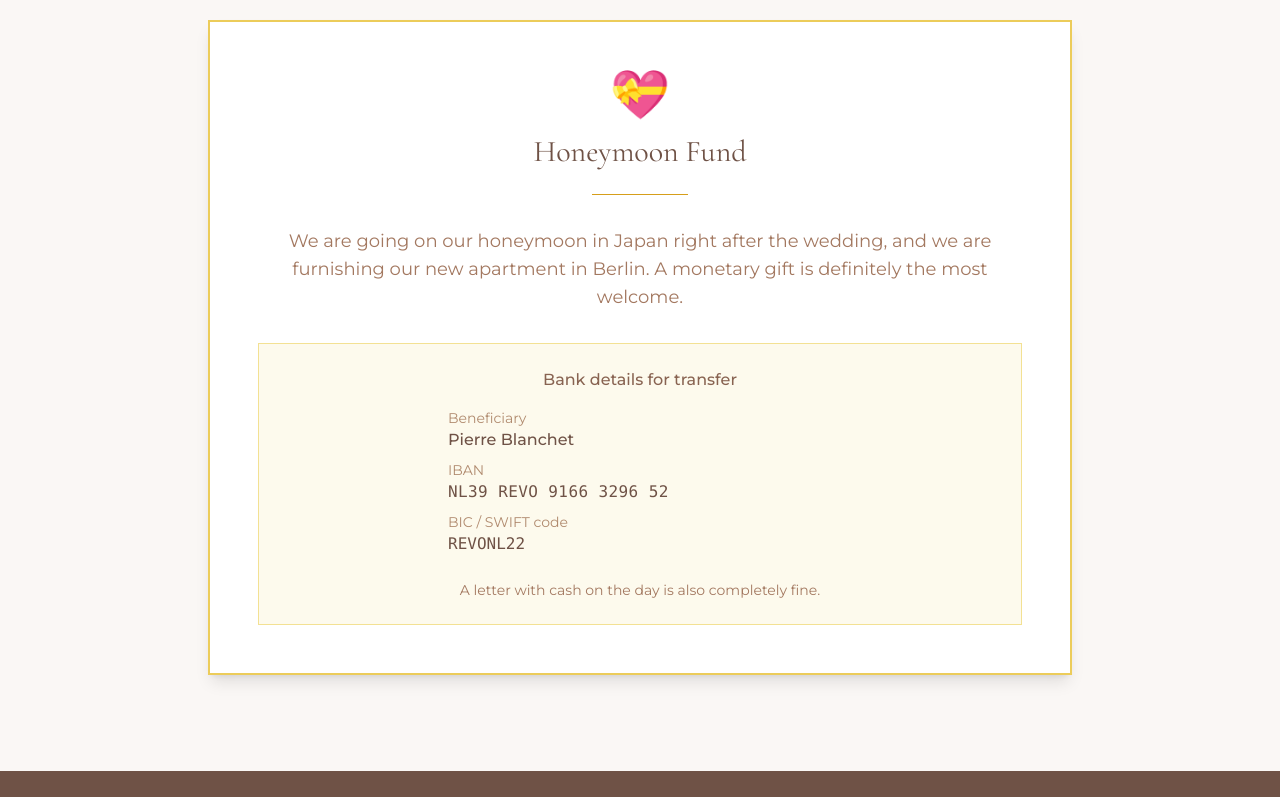
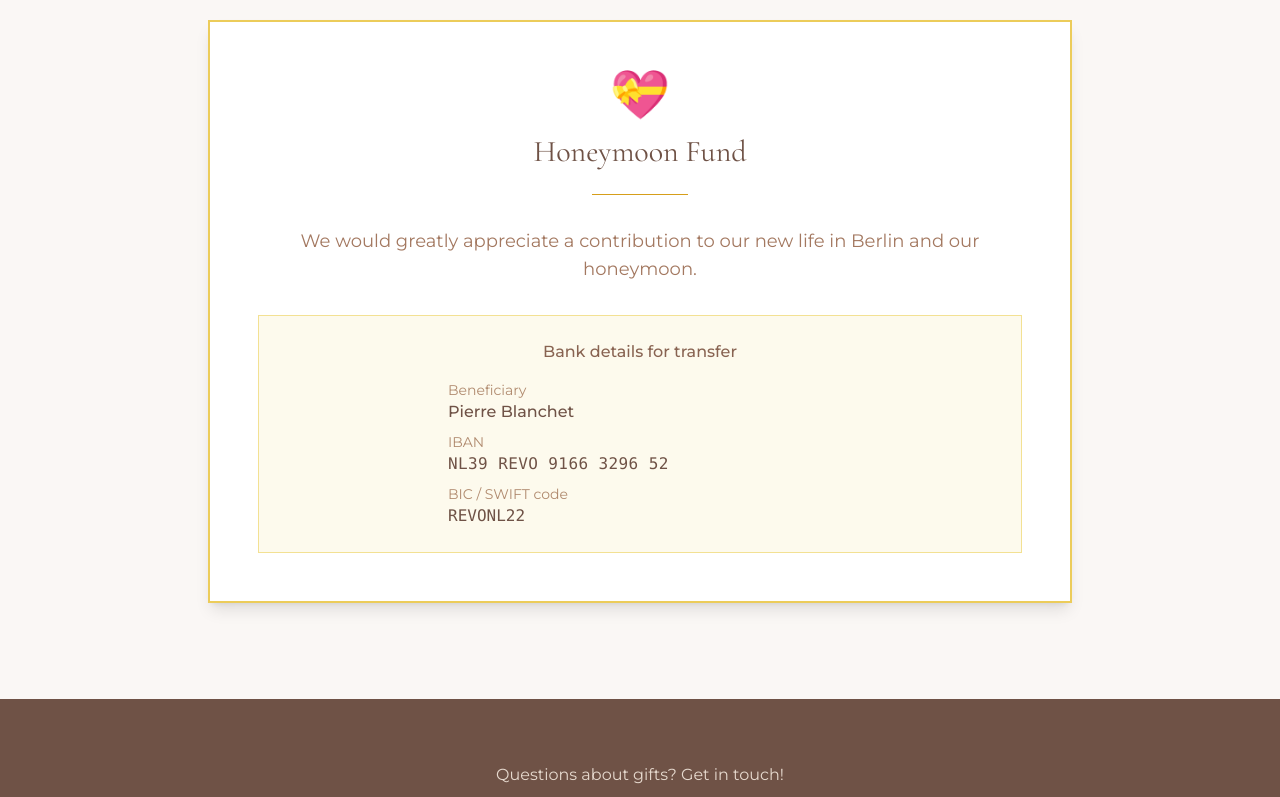
Before and after one commit to pierreeurope/wedding-website, a Next.js app: page /en/gifts in a window 1280 px wide. Shown: the part 424-1221 px from the top of the page. Built offline with nearby package versions, Linux system fonts and the light colour scheme.

Commit message:
refine gifts and brunch wording

```diff
--- a/messages/de.json
+++ b/messages/de.json
@@ -58,7 +58,7 @@
       "title": "Sonntagsbrunch",
       "time": "11.30 Uhr",
       "location": "In der Nähe des Rheins",
-      "description": "Triff uns am nächsten Morgen zu einem entspannten Brunch in einem schönen Restaurant in der Nähe der Kirche mit Blick auf den Rhein. Eine perfekte Art, unsere Feier ausklingen zu lassen."
+      "description": "Triff uns am nächsten Morgen zu einem entspannten Brunch in der Klostermühle, einem schönen Restaurant mitten im Rheingau. Eine perfekte Art, unsere Feier ausklingen zu lassen."
     }
   },
   "venue": {
@@ -214,12 +214,12 @@
     "title": "Geschenkliste",
     "monetary": {
       "title": "Hochzeitsreise-Kasse",
-      "description": "Wir fahren direkt nach der Hochzeit in die Flitterwochen nach Japan und richten unsere neue Wohnung in Berlin ein. Ein Geldgeschenk ist definitiv am willkommensten.",
+      "description": "Wir freuen uns sehr über einen Beitrag zu unserem neuen Leben in Berlin und zu unseren Flitterwochen.",
       "bankDetails": "Bankdaten für Überweisung",
       "beneficiary": "Empfänger",
       "iban": "IBAN",
       "bic": "BIC / SWIFT-Code",
-      "cashOnSite": "Ein Briefumschlag mit Bargeld am Tag der Hochzeit ist ebenfalls völlig in Ordnung."
+      "cashOnSite": ""
     },
     "contact": "Fragen zu Geschenken? Melde dich!"
   },
--- a/messages/en.json
+++ b/messages/en.json
@@ -58,7 +58,7 @@
       "title": "Sunday Brunch",
       "time": "11:30 AM",
       "location": "Near the Rhine River",
-      "description": "Join us the next morning for a relaxed brunch at a beautiful restaurant near the church, overlooking the Rhine River. A perfect way to extend our celebration and say farewell."
+      "description": "Join us the next morning for a relaxed brunch at Klostermühle, a beautiful restaurant nestled in the Rheingau. A perfect way to extend our celebration and say farewell."
     }
   },
   "venue": {
@@ -214,12 +214,12 @@
     "title": "Gift Registry",
     "monetary": {
       "title": "Honeymoon Fund",
-      "description": "We are going on our honeymoon in Japan right after the wedding, and we are furnishing our new apartment in Berlin. A monetary gift is definitely the most welcome.",
+      "description": "We would greatly appreciate a contribution to our new life in Berlin and our honeymoon.",
       "bankDetails": "Bank details for transfer",
       "beneficiary": "Beneficiary",
       "iban": "IBAN",
       "bic": "BIC / SWIFT code",
-      "cashOnSite": "A letter with cash on the day is also completely fine."
+      "cashOnSite": ""
     },
     "contact": "Questions about gifts? Get in touch!"
   },
--- a/messages/fr.json
+++ b/messages/fr.json
@@ -58,7 +58,7 @@
       "title": "Brunch du dimanche",
       "time": "11h30",
       "location": "Près du Rhin",
-      "description": "Retrouvez-nous le lendemain matin pour un brunch détendu dans un beau restaurant près de l'église, avec vue sur le Rhin. Une façon parfaite de prolonger notre célébration et de se dire au revoir."
+      "description": "Retrouvez-nous le lendemain matin pour un brunch détendu à la Klostermühle, un beau restaurant niché dans le Rheingau. Une façon parfaite de prolonger notre célébration et de se dire au revoir."
     }
   },
   "venue": {
@@ -214,12 +214,12 @@
     "title": "Liste de mariage",
     "monetary": {
       "title": "Cagnotte lune de miel",
-      "description": "Nous partons en lune de miel au Japon juste après le mariage et nous aménageons notre nouvel appartement à Berlin. Un cadeau en argent est ce qui nous convient le mieux.",
+      "description": "Nous apprécierions beaucoup une contribution à notre nouvelle vie à Berlin et à notre lune de miel.",
       "bankDetails": "Coordonnées bancaires pour virement",
       "beneficiary": "Bénéficiaire",
       "iban": "IBAN",
       "bic": "BIC / SWIFT",
-      "cashOnSite": "Une enveloppe avec un peu d'argent le jour J est aussi tout à fait bienvenue."
+      "cashOnSite": ""
     },
     "contact": "Des questions sur les cadeaux ? Contactez-nous !"
   },
--- a/src/app/[locale]/gifts/page.tsx
+++ b/src/app/[locale]/gifts/page.tsx
@@ -46,9 +46,6 @@ export default function GiftsPage() {
                   <dd className="font-mono">REVONL22</dd>
                 </div>
               </dl>
-              <p className="text-primary-600 text-sm mt-6 text-center">
-                {t('monetary.cashOnSite')}
-              </p>
             </div>
           </div>
         </div>
```
